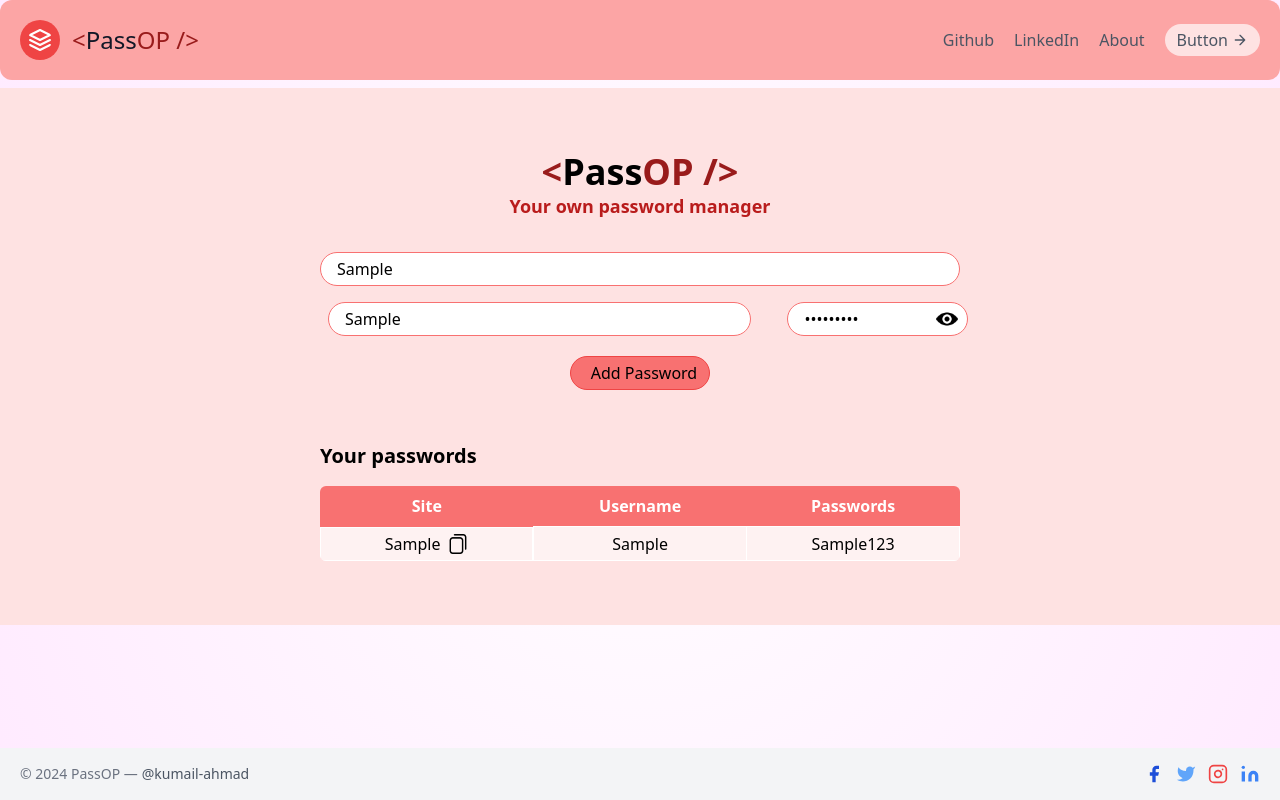
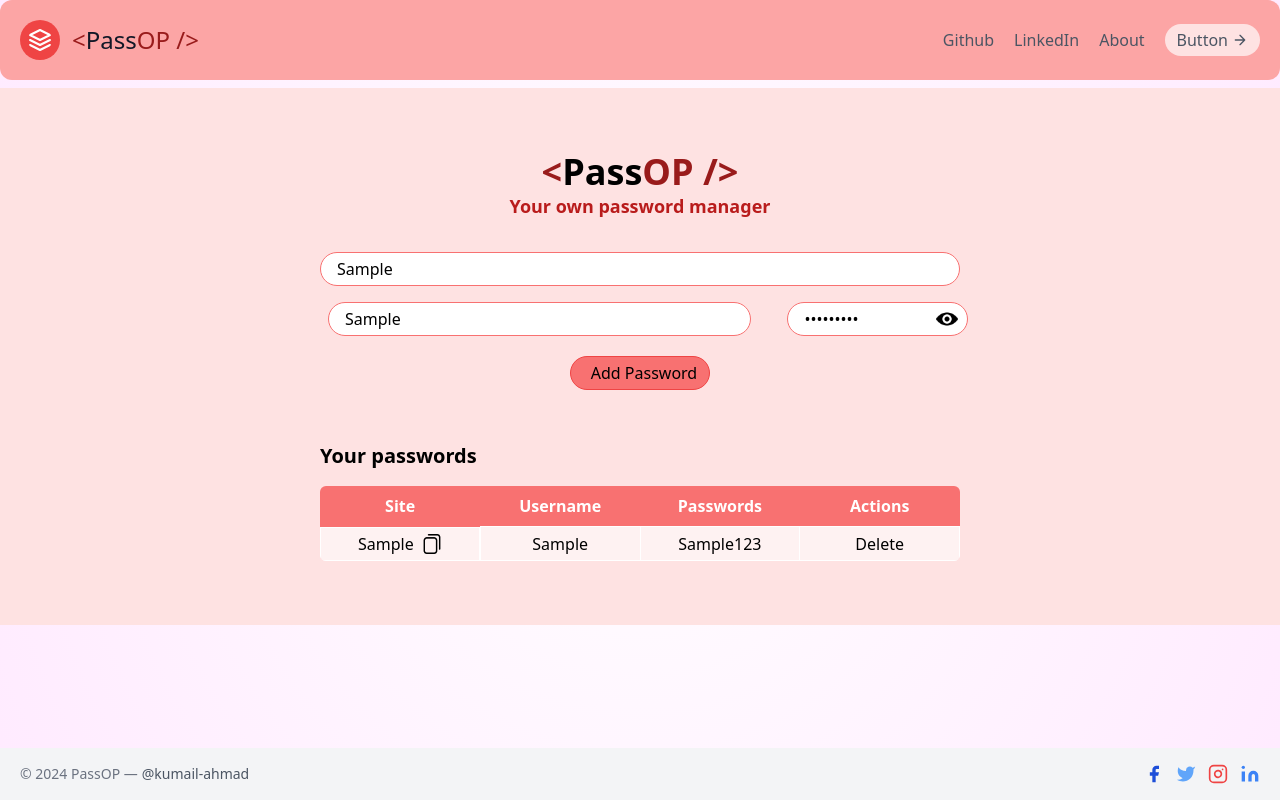
Before and after one commit to kumail-ahmad/pass-op, a React (Vite) app: page / in a window 1280 px wide. Both pictures are taken after typing "Sample", "Sample", "Sample123" into the empty fields and a click on the button "Add Password". Built offline with nearby package versions, Linux system fonts and the light colour scheme; some icons are missing.

Commit message:
added another row in table for further enhanchment

```diff
--- a/src/components/manager.jsx
+++ b/src/components/manager.jsx
@@ -142,13 +142,14 @@ const Manager = () => {
                   <th className="text-center min-w-32 py-2">Site</th>
                   <th className="text-center min-w-32 py-2">Username</th>
                   <th className="text-center min-w-32 py-2">Passwords</th>
+                  <th className="text-center min-w-32 py-2">Actions</th>
                 </tr>
               </thead>
               <tbody className="bg-red-50">
                 {passwordsArray.map((item, index) => {
                   return (
                     <tr key={index}>
-                      <td className="flex items-center justify-center text-center min-w-32 py-1 border border-white">
+                      <td className="1 flex items-center justify-center text-center min-w-32 py-1 border border-white">
                         <a
                           href={item.site}
                           target="_blank"
@@ -168,13 +169,17 @@ const Manager = () => {
                         />
                       </td>
 
-                      <td className="text-center min-w-32 py-1 border border-white">
+                      <td className="2 text-center min-w-32 py-1 border border-white">
                         {item.username}
                       </td>
-                      <td className="text-center min-w-32 py-1 border border-white">
+                      <td className="3 text-center min-w-32 py-1 border border-white">
                         {item.password}
                       </td>
+                      <td className="4 text-center min-w-32 py-1 border border-white">
+                        Delete
+                      </td>
                     </tr>
+
                   );
                 })}
               </tbody>
```
